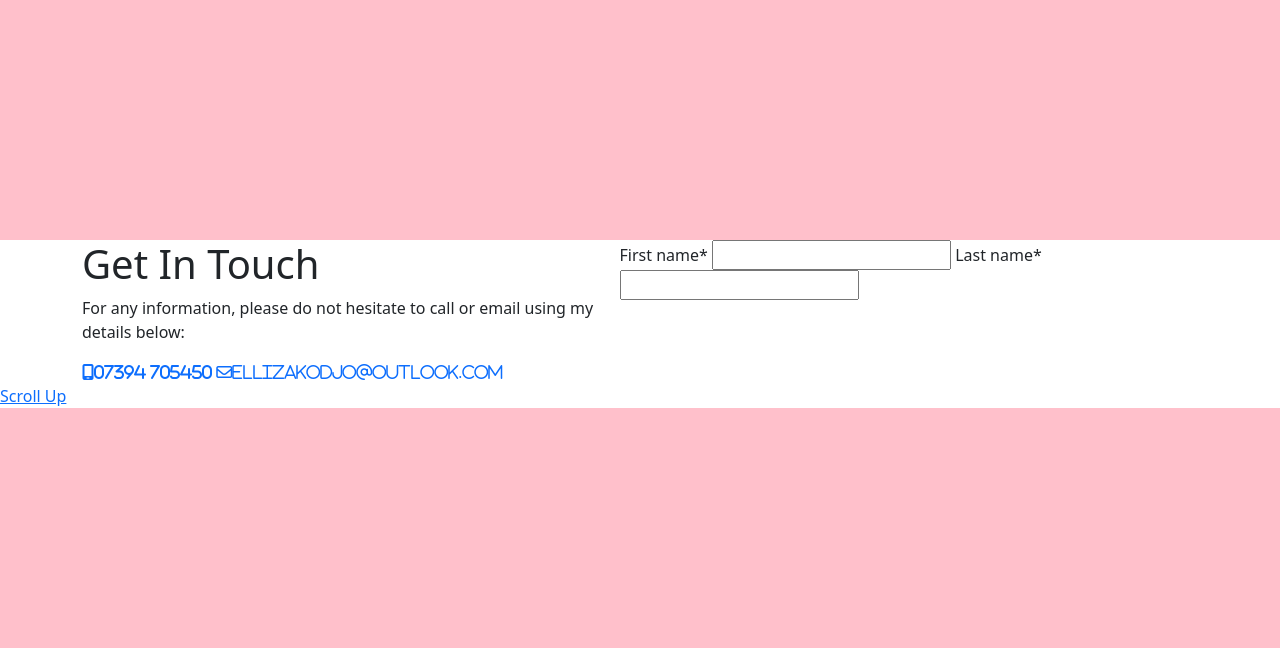
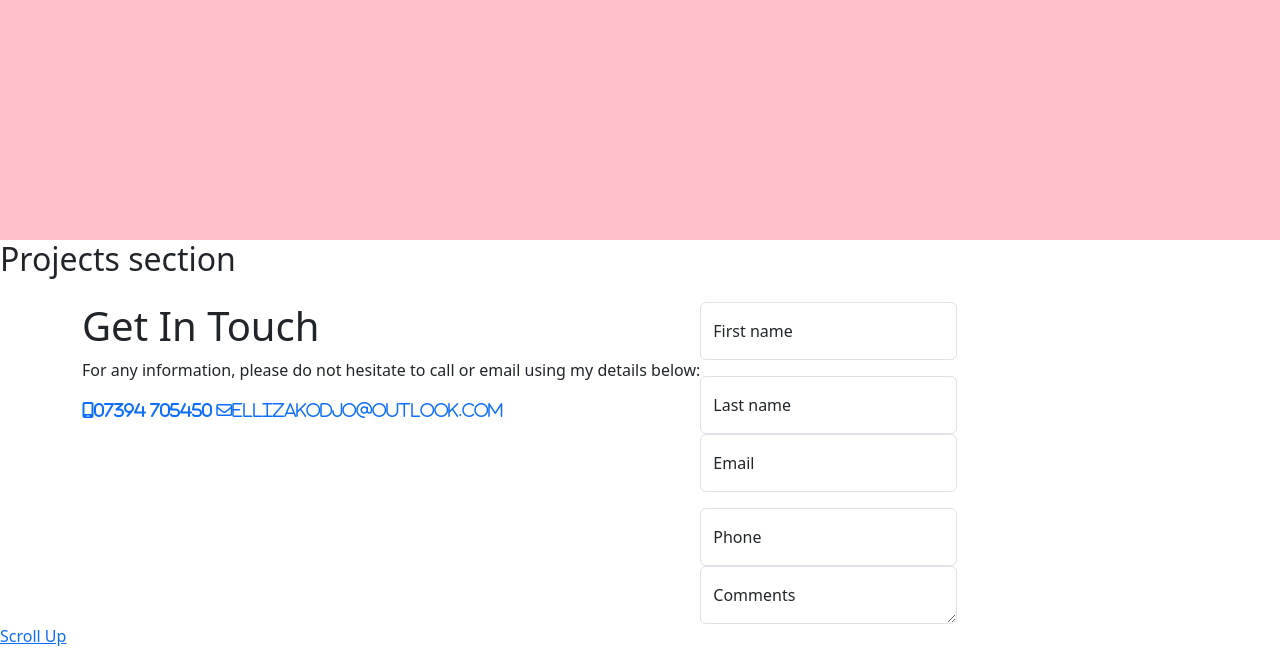
Before and after one commit to LizKodjo/ClonedPortfolio, a Flask app: page / in a window 1280 px wide. Shown: the part 560-1208 px from the top of the page. Before the commit the page ends 968 px from the top, so only its background shows below. Run offline with Flask 3, Linux system fonts and the light colour scheme; style sheets or scripts are compiled from the project's sources; some libraries are stand-ins or nearby versions.

Commit message:
Adding form

```diff
--- a/static/scss/base/_base.scss
+++ b/static/scss/base/_base.scss
@@ -16,9 +16,6 @@ body {
     align-items: center;
     justify-content: center;
     flex-direction: column;
-
-    // max-width: 100%;
-
 }
 
 html {
--- a/templates/index.html
+++ b/templates/index.html
@@ -10,21 +10,42 @@
 
 {% block body %}
 
-   <div class="container-sm">
-    <div class="contact d-flex">
+    <div class="projects">
+        <h2>Projects section</h2>
+    </div>
+
+   <div class="container-sm mt-4">
+    <div class="contact d-flex" id="contact">
         <div class="contactInfo" id="contactInfo">
             <h1 class="contactHeading">Get In Touch</h1>
             <p>For any information, please do not hesitate to call or email using my details below:</p>
             <a href="tel:07394 705450"><i class="fa-solid fa-mobile-screen">07394 705450</i></a>
             <a href="mailto:ellizakodjo@outlook.com"><i class="fa-regular fa-envelope">ellizakodjo@outlook.com</i></a>
-
         </div>
         <div class="contactForm">
+
             <form action="/" method="post">
-                <label for="fname">First name*</label>
-                <input name="fname" id="fname" />
-                <label for="lname">Last name*</label>
-                <input name="lname" id="lname"/>
+                <div class="form-floating mb-3">
+                    <input type="text" class="form-control" id="floatingfname" name="fname" placeholder="First name">
+                    <label for="floatingfname">First name</label>
+                  </div>
+                  <div class="form-floating">
+                    <input type="text" class="form-control" id="floatinglname" name="lname" placeholder="Last name">
+                    <label for="floatinglname">Last name</label>
+                  </div>
+                <div class="form-floating mb-3">
+                    <input type="email" class="form-control" id="floatingemail" name="email" placeholder="name@example.com">
+                    <label for="floatingInput">Email</label>
+                  </div>
+                  <div class="form-floating">
+                    <input type="text" class="form-control" id="floatingphone" name="phone" placeholder="Password">
+                    <label for="floatingphone">Phone</label>
+                  </div>
+                  <div class="form-floating">
+                    <textarea class="form-control" name="comments" placeholder="Leave a comment here" id="floatingTextarea"></textarea>
+                    <label for="floatingTextarea">Comments</label>
+                  </div>
+
             </form>
         </div>
 
```
Also changed, not shown: 1 other file.
